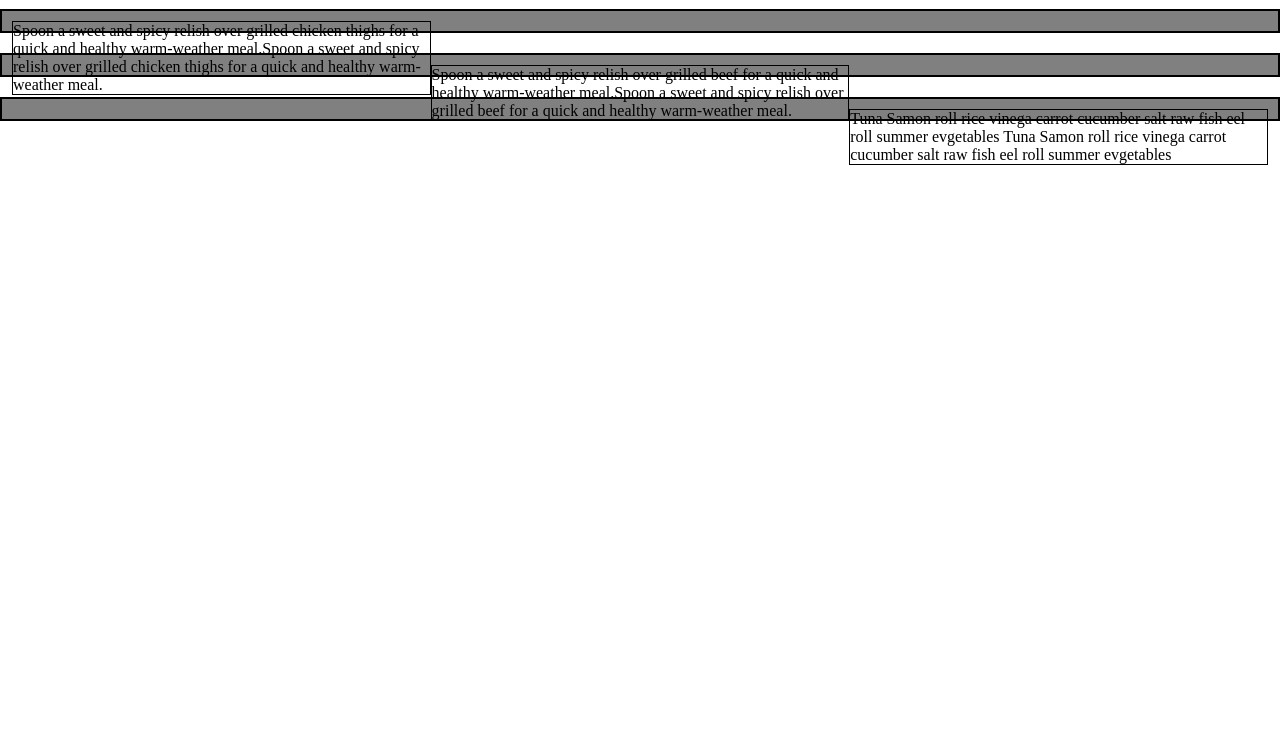
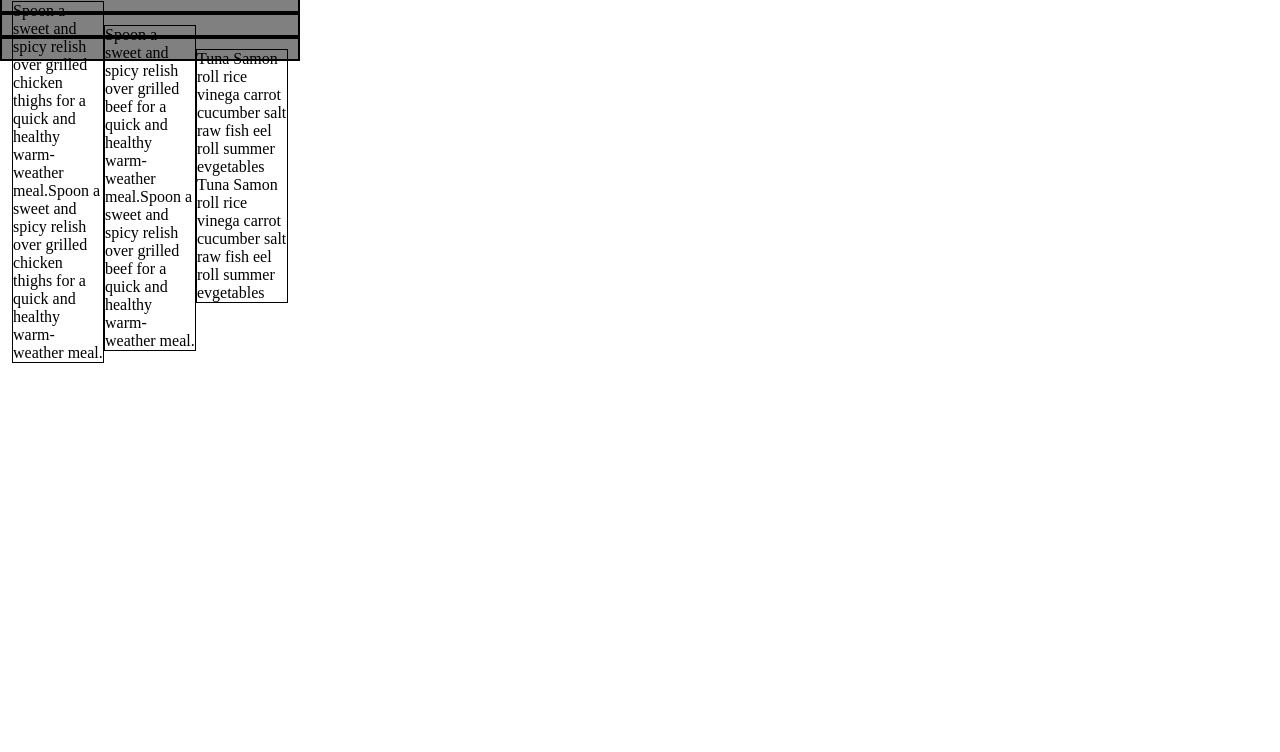
Before and after one commit to wolfberry/coursera-test, a plain HTML site: page mod2_solution/index.html in a window 1280 px wide. Shown: the part 48-800 px from the top of the page. Drawn offline with Linux system fonts and the light colour scheme.

Commit message:
add 2 changes

```diff
--- a/mod2_solution/css/style.css
+++ b/mod2_solution/css/style.css
@@ -12,6 +12,8 @@ h1 {
 	background-color: gray;
 	padding: 10px;
 	border: 2px solid black;
+	width: 300px;
+	height: 50px
 	margin-top: 20px;
 }
 .row:after {
```
